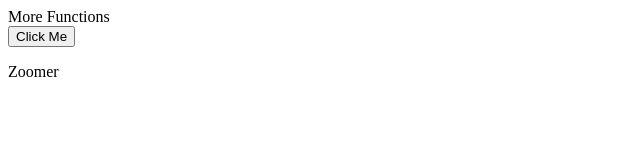
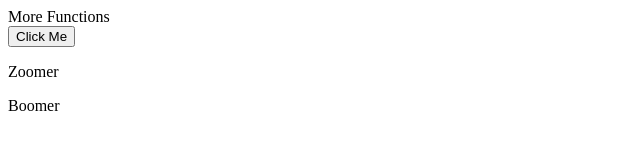
Before and after one commit to Tristian-N/First-Commit, a plain HTML site: page index.html in a window 1280 px wide. Shown: the full height of the page, 0-640 px from the left. Drawn offline with Linux system fonts and the light colour scheme.

Commit message:
Added <p>Boomer</p> on line 23

```diff
--- a/index.html
+++ b/index.html
@@ -20,6 +20,7 @@
 	<footer></footer>
 	<script type="text/javascript" src="script.js"></script>
 	<p>Zoomer</p>
+	<p>Boomer</p>
 </body>
 
 </html>
```
